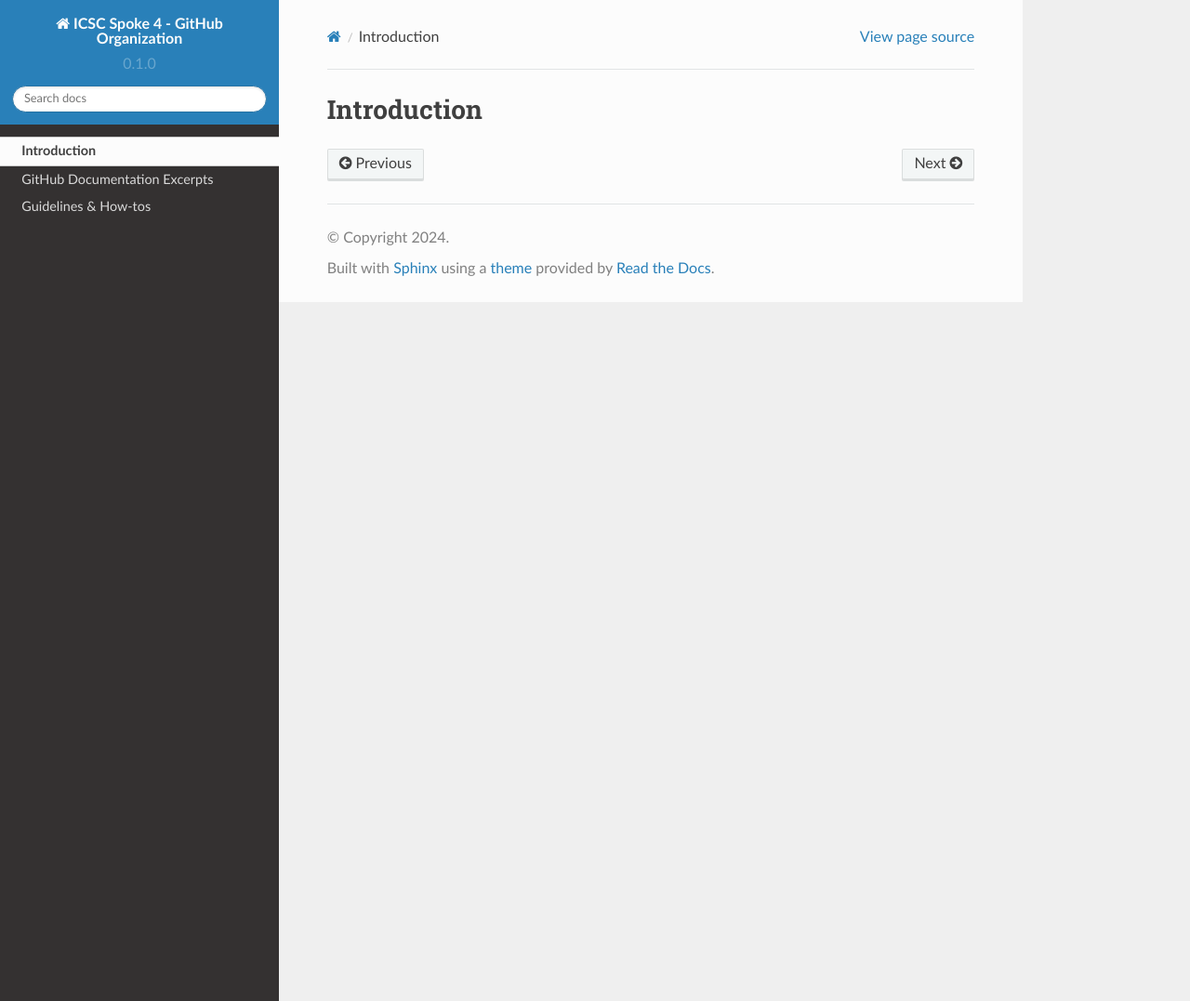
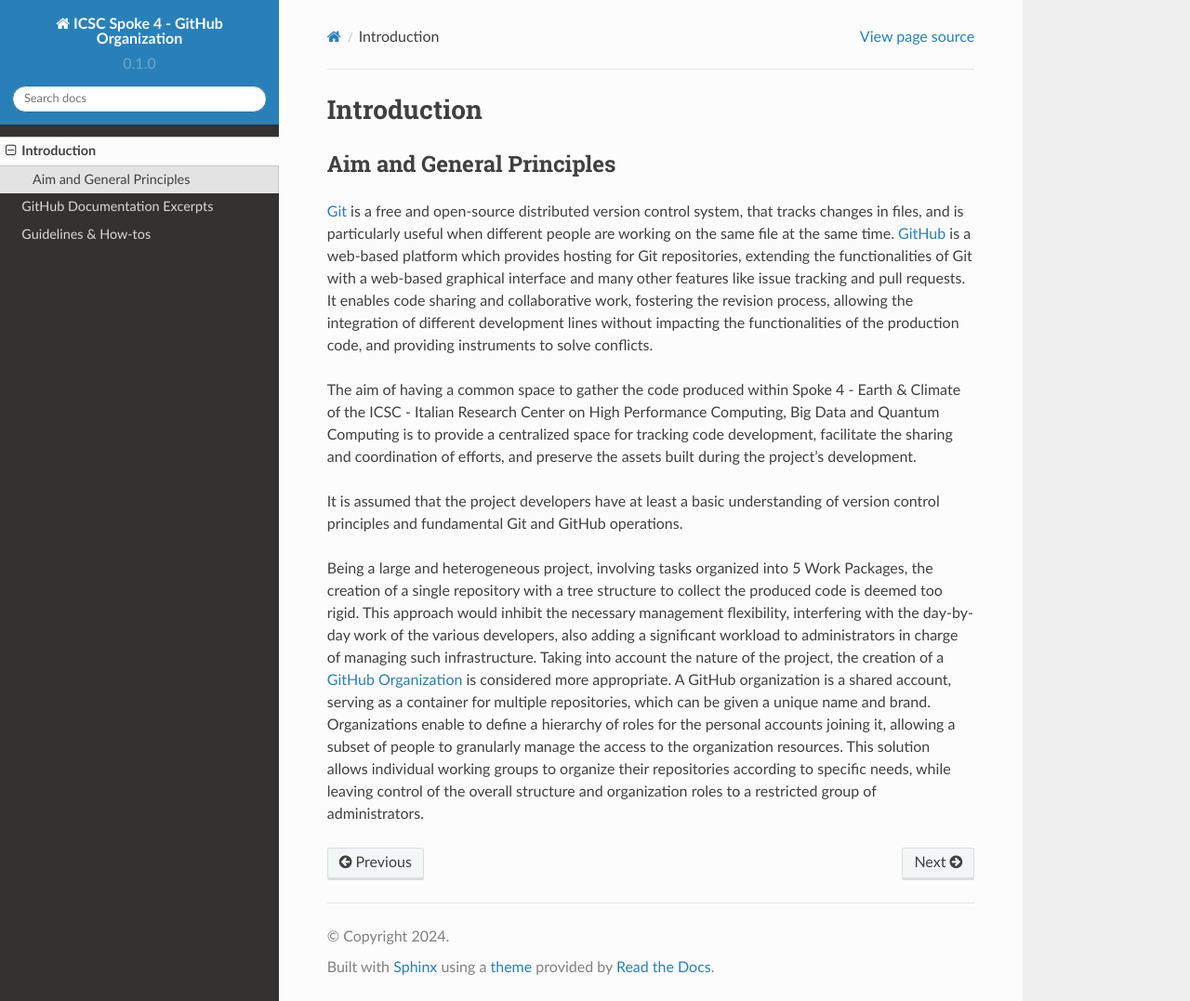
Before and after one commit to ICSC-CN-HPC-Spoke-4-Earth-Climate/documentation, a Sphinx documentation site: the page built from docs/source/introduction.rst, in a window 1280 px wide and 1077 px high. Shown: the whole window at 93% size. Built offline with Sphinx 7.4.7 and the Read the Docs theme 2.0.0, drawn with Linux system fonts in a browser that asks for light colours.

Commit message:
Added Introduction

```diff
--- a/docs/source/introduction.rst
+++ b/docs/source/introduction.rst
@@ -1,3 +1,51 @@
 ============
 Introduction
 ============
+
+Aim and General Principles
+--------------------------
+
+`Git <https://git-scm.com/>`_ is a free and open-source
+distributed version control system, that tracks changes in files,
+and is particularly useful when different people are working
+on the same file at the same time.
+`GitHub <https://github.com/>`_ is a web-based platform
+which provides hosting for Git repositories,
+extending the functionalities of Git with a web-based graphical interface
+and many other features like issue tracking and pull requests.
+It enables code sharing and collaborative work,
+fostering the revision process, allowing the integration of
+different development lines without impacting the
+functionalities of the production code,
+and providing instruments to solve conflicts.
+
+The aim of having a common space to gather the code
+produced within Spoke 4 - Earth & Climate of the
+ICSC - Italian Research Center on High Performance Computing,
+Big Data and Quantum Computing is to provide a centralized space
+for tracking code development, facilitate the sharing and coordination of efforts,
+and preserve the assets built during the project's development.
+
+It is assumed that the project developers have at least a basic understanding
+of version control principles and fundamental Git and GitHub operations.
+
+Being a large and heterogeneous project, involving tasks organized
+into 5 Work Packages, the creation of a single repository
+with a tree structure to collect the produced code is deemed too rigid.
+This approach would inhibit the necessary management flexibility,
+interfering with the day-by-day work of the various developers, also adding
+a significant workload to administrators in charge of managing such infrastructure.
+Taking into account the nature of the project,
+the creation of a
+`GitHub Organization <https://docs.github.com/en/organizations/collaborating-with-groups-in-organizations/about-organizations>`_
+is considered more appropriate.
+A GitHub organization is a shared account, serving as a container
+for multiple repositories, which can be given a unique name and brand.
+Organizations enable to define a hierarchy of roles
+for the personal accounts joining it,
+allowing a subset of people to granularly manage
+the access to the organization resources.
+This solution allows individual working groups
+to organize their repositories according to specific needs,
+while leaving control of the overall structure and organization
+roles to a restricted group of administrators.
```
